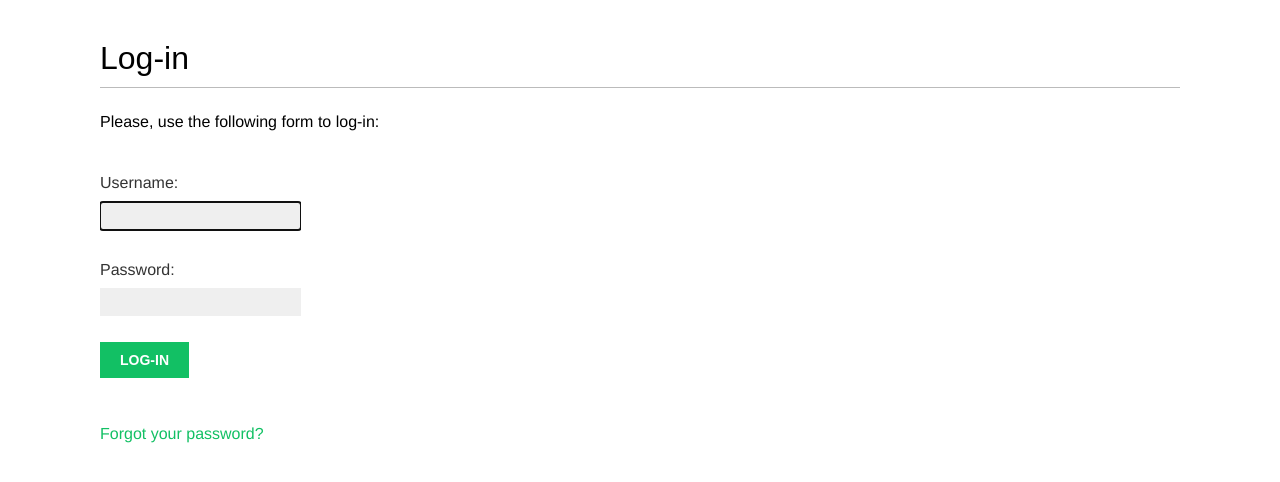
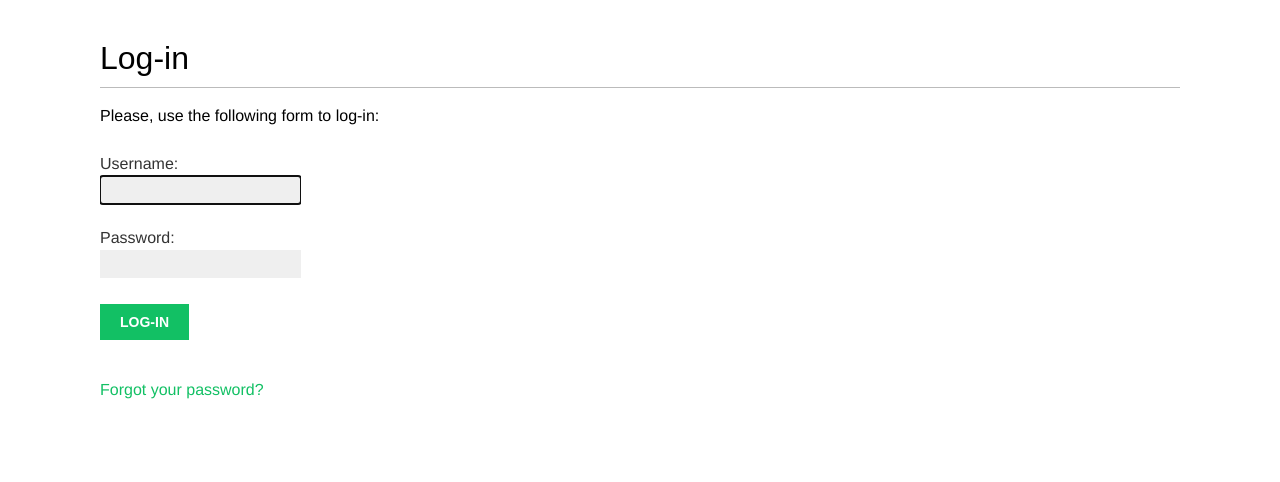
Before and after one commit to jeffplata/by-example-account, a Django app: page /account/login/ in a window 1280 px wide. Shown: the part 47-529 px from the top of the page. Run offline with Django 3.2, Linux system fonts and the light colour scheme; some web fonts are replaced.

Commit message:
css edited

```diff
--- a/account/static/css/base.css
+++ b/account/static/css/base.css
@@ -7,7 +7,7 @@ body {
 }
 
 p {
-    line-height: 1.8;
+    line-height: 1.0;
 }
 
 a {
@@ -116,6 +116,7 @@ input[type=submit], a.button {
     padding:10px 20px;
     font-size:14px;
     text-transform:uppercase;
+    cursor:pointer;
 }
 .errorlist {
     color:#cc0033;
```
